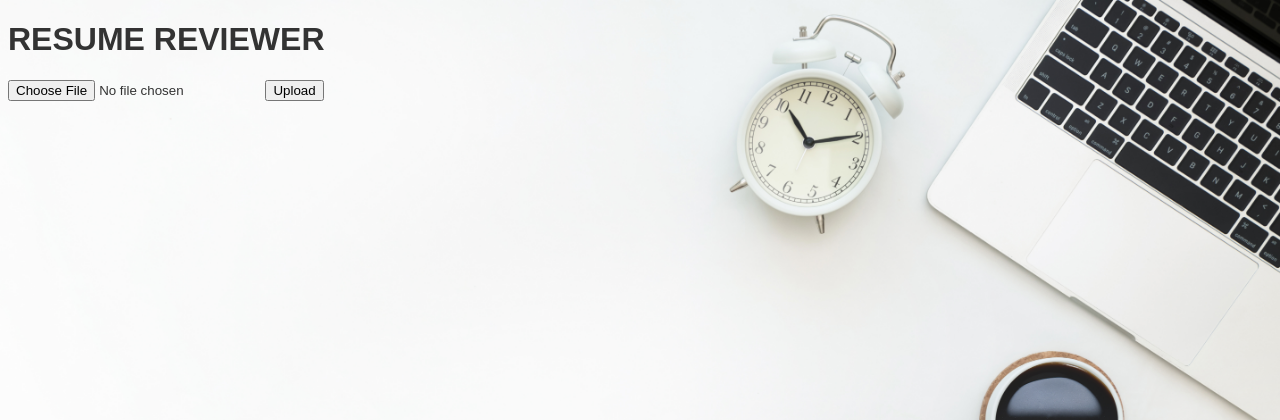
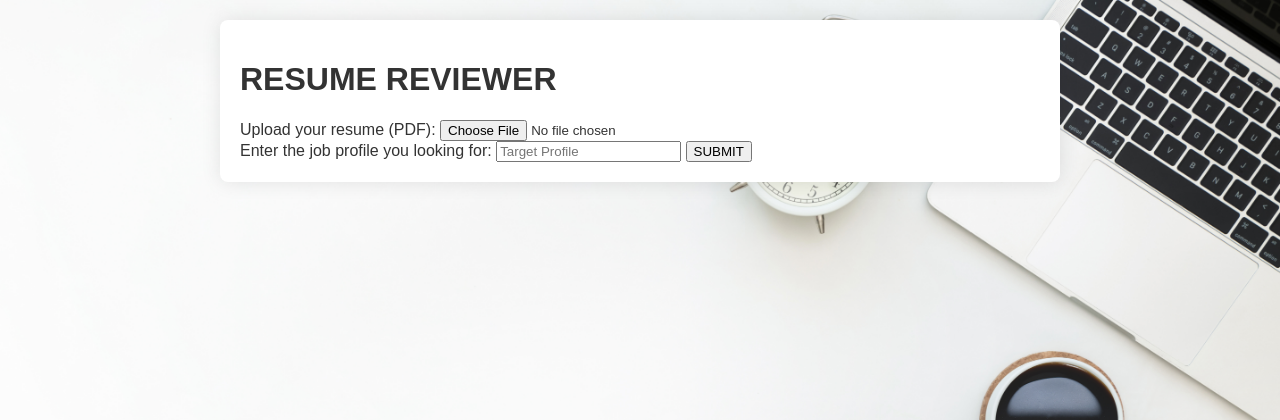
Before and after one commit to omair2200/Lean-Technologies-Internship-Task, a Flask app: page / in a window 1280 px wide. Shown: the top 420 px of the page. Run offline with Flask 3, Linux system fonts and the light colour scheme.

Commit message:
Add files via upload

```diff
--- a/Resume Reviewer/templates/index.html
+++ b/Resume Reviewer/templates/index.html
@@ -1,4 +1,3 @@
-<!-- templates/index.html -->
 <!DOCTYPE html>
 <html lang="en">
 <head>
@@ -14,17 +13,21 @@
             color: #333;
         }
 
-        .response-container {
-            display: none;
-            margin-top: 20px;
+
+        .container {
+            margin: 20px auto;
+            padding: 20px;
+            max-width: 800px;
             padding: 20px;
             background-color: #fff;
             border-radius: 8px;
             box-shadow: 0 0 20px rgba(0, 0, 0, 0.1);
             text-align: left;
-            max-width: 600px;
-            margin-left: auto;
-            margin-right: auto;
+        }
+
+        .response-container {
+            display: none;
+            margin-top: 20px;
         }
 
         .response-title {
@@ -38,15 +41,21 @@
     </style>
 </head>
 <body>
+    <div class="container">
         <h1>RESUME REVIEWER</h1>
         <form id="upload-form" action="/" method="post" enctype="multipart/form-data">
-        <input type="file" name="file" accept=".pdf">
-        <input type="submit" value="Upload">
+            <label for="file">Upload your resume (PDF):</label>
+            <input type="file" name="file" id="file" accept=".pdf">
+            <br>
+            <label for="profile">Enter the job profile you looking for:</label>
+            <input type="text" name="profile" id="profile" placeholder="Target Profile">
+            <input type="submit" value="SUBMIT">
         </form>
 
         <div id="response-container" class="response-container">
             <h2 id="response-title" class="response-title">Review:</h2>
             <p id="response-content" class="response-content">{{ chatgpt_response | safe }}</p>
+        </div>
     </div>
 
     <script>
```
Lines whose indentation alone changed are shown as unchanged.
